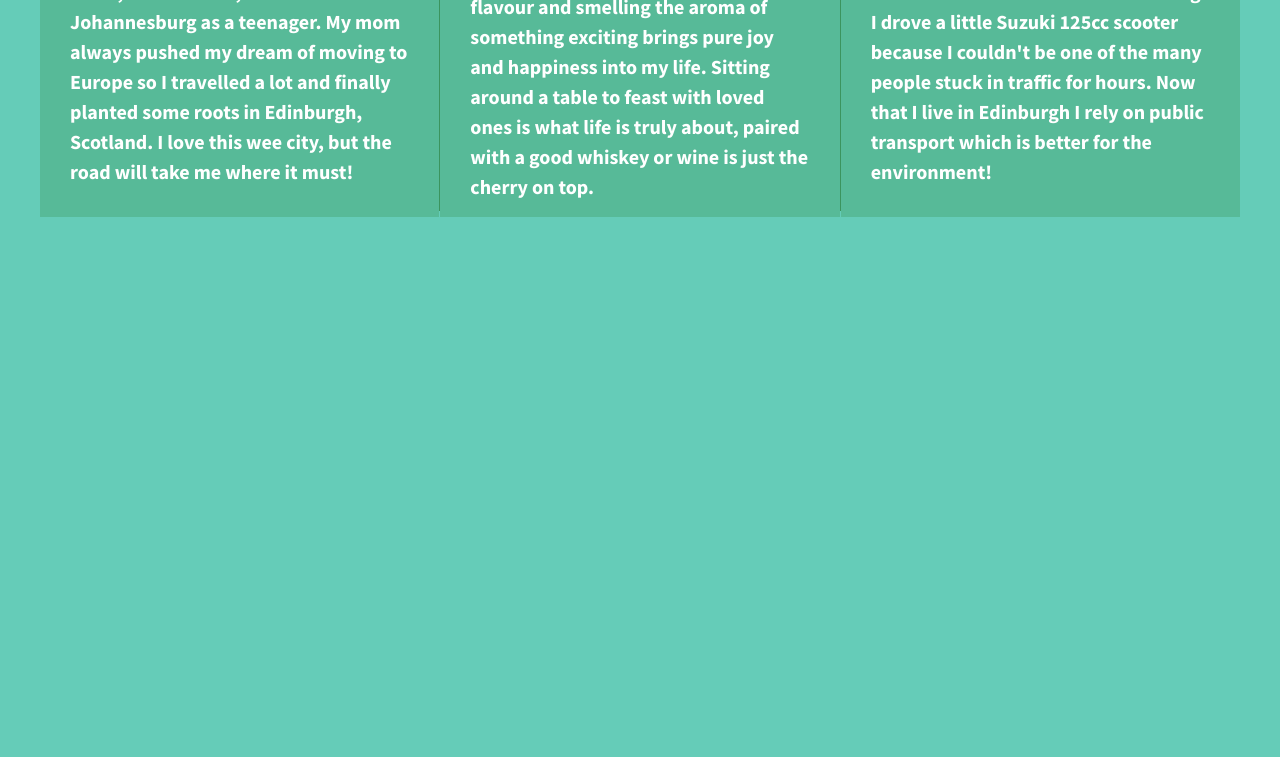
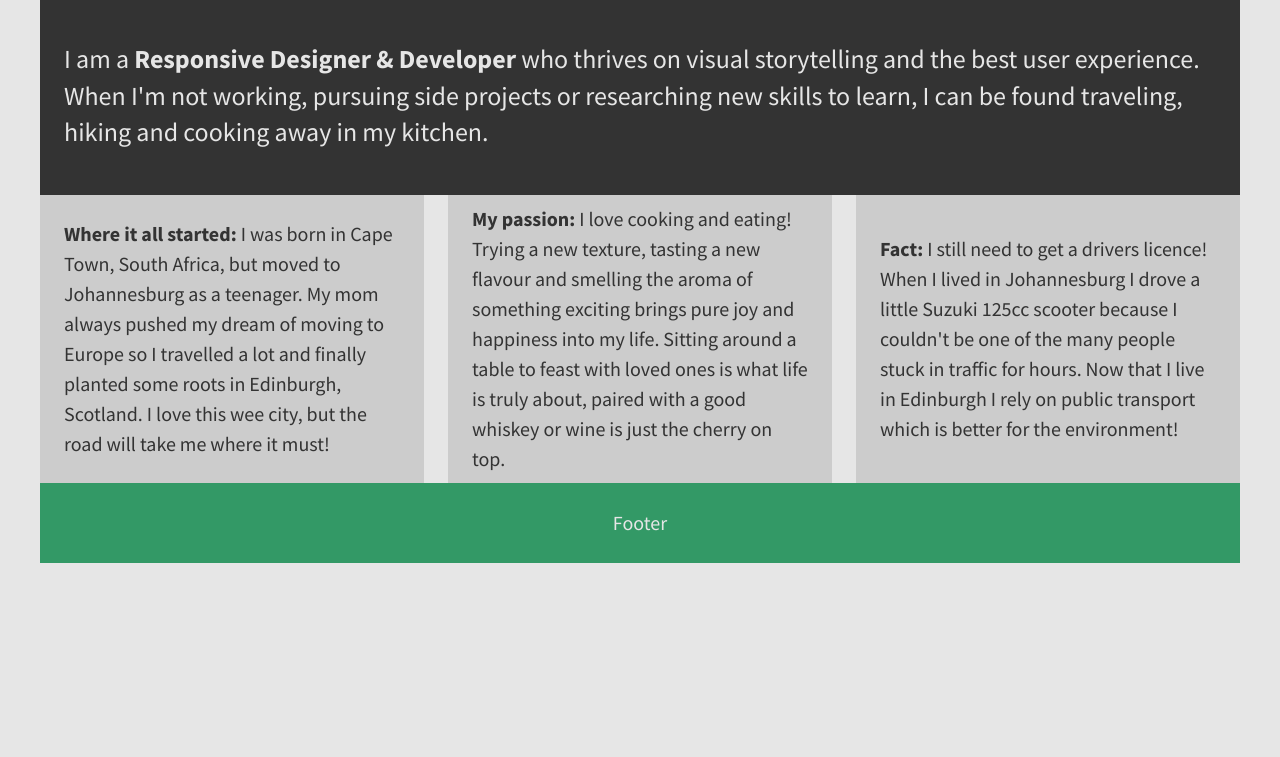
Before and after one commit to NevadaCode/07.01-206-divs-flexbox-starter, a plain HTML site: page index.html in a window 1280 px wide. Shown: the part 123-880 px from the top of the page. Drawn offline with nearby package versions, Linux system fonts and the light colour scheme.

Commit message:
my site layout

```diff
--- a/css/main.css
+++ b/css/main.css
@@ -97,7 +97,7 @@ textarea {
 
 
 html {
-  background-color: #65CCB8;
+  background-color: #e6e6e6;
   height: 100%;
 }
 
@@ -108,32 +108,55 @@ body {
   height: 100%;
 }
 
-.wrapper {
-  /*add display:flex and set justify-content to space-between*/
-  display: flex;
-  justify-content: space-between;
-  font-weight: 700;
+header,
+footer {
+    background-color: #339966;
+    color: #e6e6e6;
+    height: 80px;
+    width:100%;
 }
 
-.div-1, .div-2, .div-3 {
+main {
+    background-color: #333333;
+    height: 150px;
+    width: 100%;
+    color: #e6e6e6;
+    font-size: 1.3em;
+    padding: 2%;
+}
+
+
+header,
+footer,
+main {
+    display: flex;
+    justify-content: center;
+    align-items: center;
+}
+
+.flex-container {
+  display: flex;
+  flex-flow: row wrap;
+  justify-content: space-between;
+  align-items: center;
+}
+
+.flex-items {
   /*give the divs a width of 30%, add display:flex, set justify-content and align-items to center*/
   display: flex;
-  width: 30%;
+  width: 28%;
   justify-content: center;
   align-items: center;
-  color: #ffffff;
+  color: #333333;
   line-height: 1.5em;
   font-size: 1em;
-  padding: 0px 30px;
-  background-color: #57BA98;
-  height: 300px;
-}
+  background-color: #cccccc;
+  height: 240px;
+  padding: 2%;
+  }
 
-.divider {
-    width: 1px;
-    margin: 6px 0;
-    background:#3B945E;
-  }
+
+
 
 
 
--- a/index.html
+++ b/index.html
@@ -3,7 +3,7 @@
     <head>
         <meta charset="utf-8">
         <meta http-equiv="x-ua-compatible" content="ie=edge">
-        <title>Make me into a grid!</title>
+        <title>Hi. I'm Nevada</title>
         <meta name="description" content="">
         <meta name="viewport" content="width=device-width, initial-scale=1">
 
@@ -20,19 +20,19 @@
         <!--[if lt IE 8]>
             <p class="browserupgrade">You are using an <strong>outdated</strong> browser. Please <a href="http://browsehappy.com/">upgrade your browser</a> to improve your experience.</p>
         <![endif]-->
-
-        <section class="wrapper">
-            <div class="div-1">
-                Where it all started: I was born in Cape Town, South Africa, but moved to Johannesburg as a teenager. My mom always pushed my dream of moving to Europe so I travelled a lot and finally planted some roots in Edinburgh, Scotland. I love this wee city, but the road will take me where it must!
-            </div>
-            <div class="divider"></div>
-            <div class="div-2">
-                My passion: I love cooking and eating! Trying a new texture, tasting a new flavour and smelling the aroma of something exciting brings pure joy and happiness into my life. Sitting around a table to feast with loved ones is what life is truly about, paired with a good whiskey or wine is just the cherry on top.
-            </div>
-            <div class="divider"></div>
-            <div class="div-3">
-                Fun Fact: I still need to get a drivers licence! When I lived in Johannesburg I drove a little Suzuki 125cc scooter because I couldn't be one of the many people stuck in traffic for hours. Now that I live in Edinburgh I rely on public transport which is better for the environment!
-            </div>
+        <section class="flex-container">
+            <header><h1>Hi. I'm Nevada</h1></header>
+            <main> <p>I am a <strong>Responsive Designer & Developer </strong> who thrives on visual storytelling and the best user experience. When I'm not working, pursuing side projects or researching new skills to learn, I can be found traveling, hiking and cooking away in my kitchen.</p></main>
+                <div id="div-1" class="flex-items">
+                    <p><strong>Where it all started:</strong> I was born in Cape Town, South Africa, but moved to Johannesburg as a teenager. My mom always pushed my dream of moving to Europe so I travelled a lot and finally planted some roots in Edinburgh, Scotland. I love this wee city, but the road will take me where it must!</p>
+                </div>
+                <div id="div-2" class="flex-items">
+                    <p><strong>My passion:</strong> I love cooking and eating! Trying a new texture, tasting a new flavour and smelling the aroma of something exciting brings pure joy and happiness into my life. Sitting around a table to feast with loved ones is what life is truly about, paired with a good whiskey or wine is just the cherry on top.</p>
+                </div>
+                <div id="div-3" class="flex-items">
+                    <p><strong> Fact: </strong>I still need to get a drivers licence! When I lived in Johannesburg I drove a little Suzuki 125cc scooter because I couldn't be one of the many people stuck in traffic for hours. Now that I live in Edinburgh I rely on public transport which is better for the environment! </p>
+                </div>
+            <footer>Footer</footer>
         </section>
 
         <script src="https://ajax.googleapis.com/ajax/libs/jquery/1.11.3/jquery.min.js"></script>
```
